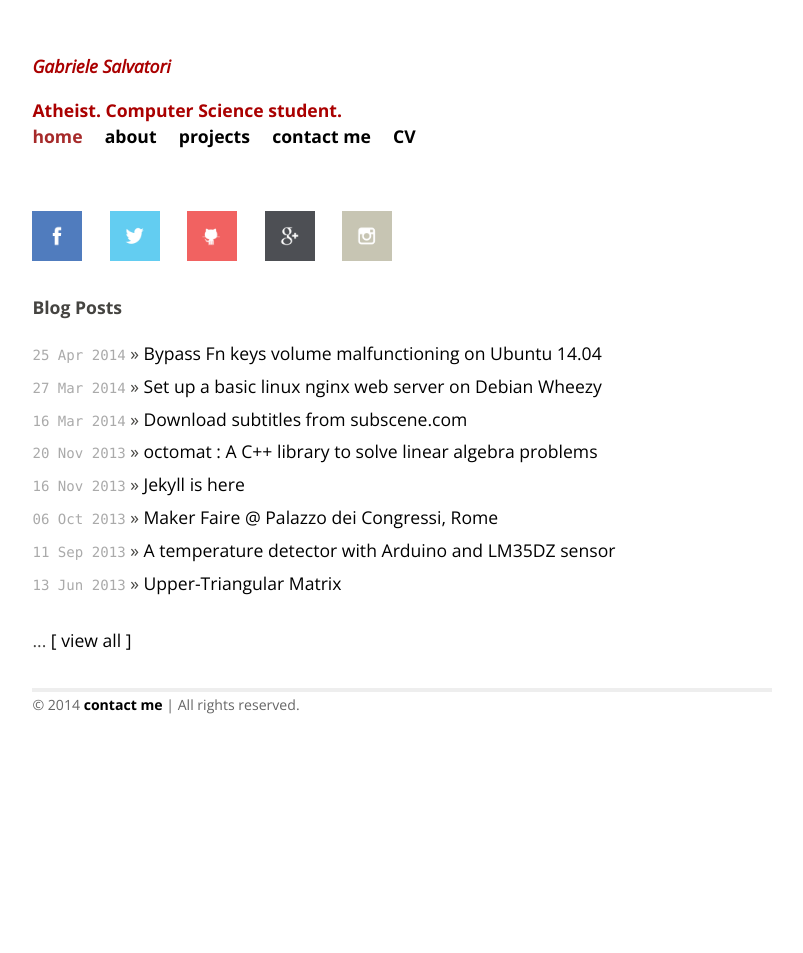
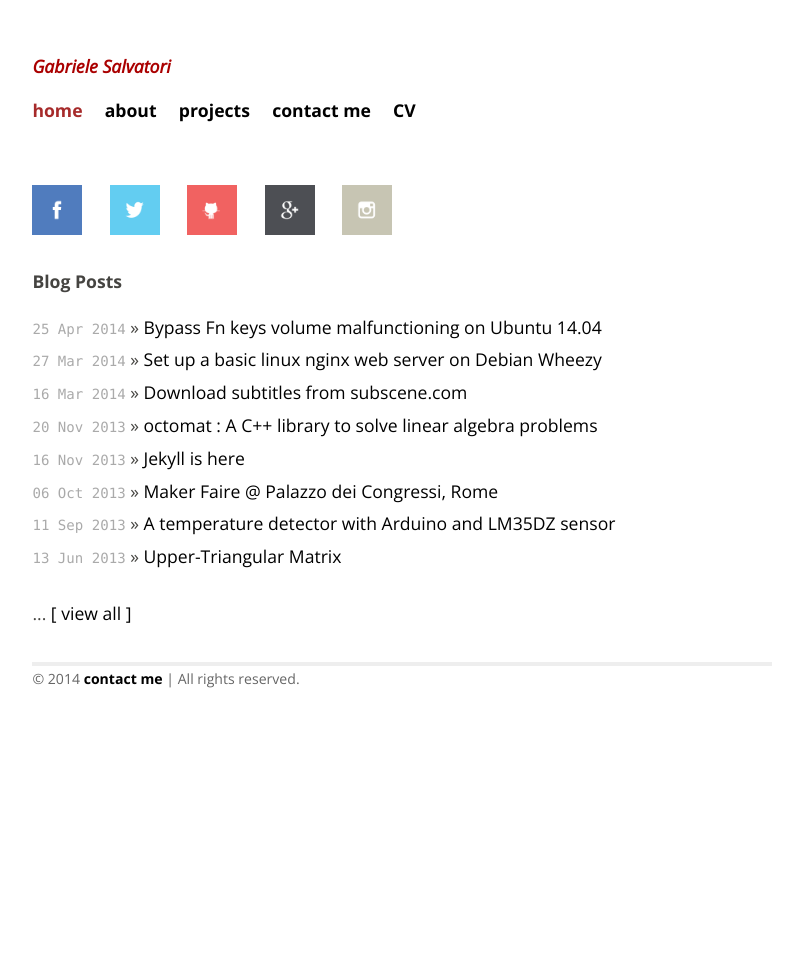
Before and after one commit to gsalvatori/salvatorigabriele.com, a Jekyll site: the page built from index.html, in a window 1280 px wide. Shown: the whole page, without its empty margins (238-1041 px from the left). Built offline with Jekyll 4.4.1, drawn with Linux system fonts in a browser that asks for light colours; Markdown is read by kramdown in place of the engine named in the settings.

Commit message:
Update default.html

```diff
--- a/_layouts/default.html
+++ b/_layouts/default.html
@@ -23,7 +23,6 @@
 <div class="site">
   <div class="title">
     <i><h1>Gabriele Salvatori</h1></i>
-    <h5>Atheist. Computer Science student.</h5>
     <a href="/">home</a>
     <a class="extra" href="/about.html">about</a>
     <a class="extra" href="/projects.html">projects</a>
```
